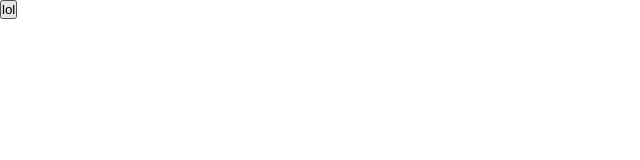
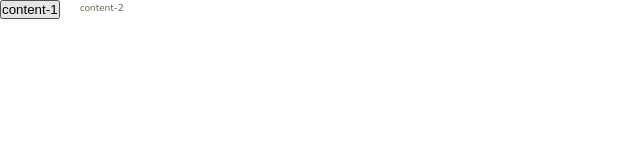
Before and after one commit to Andrrii/nexter-grid-layout, a website built with Vite: page index.html in a window 1280 px wide. Shown: the whole page, without its empty margins (0-640 px from the left). Built offline with nearby package versions, Linux system fonts and the light colour scheme.

Commit message:
feat: initial layout for page

```diff
--- a/index.html
+++ b/index.html
@@ -11,10 +11,11 @@
     <title>nexter &mdash; your home, your freedom</title>
   </head>
   <body>
-    <div id="app">
+    <div id="app" class="app-container">
       <aside class="sidebar">
-        <button class="nav-btn">lol</button>
+        <button class="nav-btn">content-1</button>
       </aside>
+      <main class="main-content">content-2</main>
     </div>
     <script type="module" src="/main.js"></script>
   </body>
--- /dev/null
+++ b/scss/_layout.scss
@@ -0,0 +1,8 @@
+.app-container {
+  min-height: 100vh;
+  display: flex;
+}
+
+.main-content {
+  flex: 1;
+}
--- a/scss/_sidebar.scss
+++ b/scss/_sidebar.scss
@@ -0,0 +1,3 @@
+.sidebar {
+  flex-basis: 8rem;
+}
--- a/scss/main.scss
+++ b/scss/main.scss
@@ -1,6 +1,7 @@
 @import "base";
 @import "typography";
 
+@import "layout";
 @import "sidebar";
 @import "header";
 @import "realtors";
```
